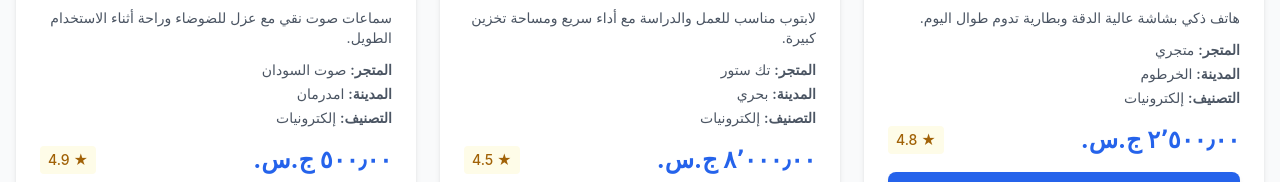
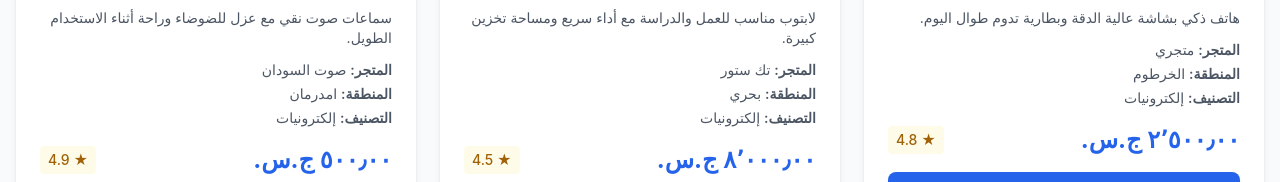
Before and after one commit to AHMED-JMD/e-comm_front, a React (Vite) app: page /browse in a window 1280 px wide. Shown: the part 652-834 px from the top of the page. Built offline with nearby package versions, Linux system fonts and the light colour scheme.

Commit message:
التسجيل

```diff
--- a/src/pages/Browse.jsx
+++ b/src/pages/Browse.jsx
@@ -160,7 +160,7 @@
                   {product.storeName}
                 </div>
                 <div className="text-sm text-gray-600 mb-1">
-                  <span className="font-semibold">المدينة:</span>{" "}
+                  <span className="font-semibold">المنطقة:</span>{" "}
                   {product.storeCity}
                 </div>
                 <div className="text-sm text-gray-600 mb-4">
```
